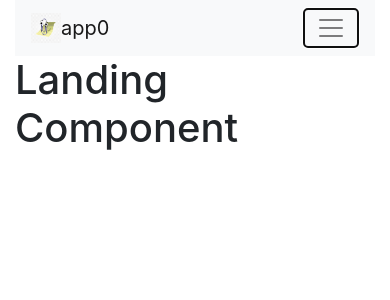
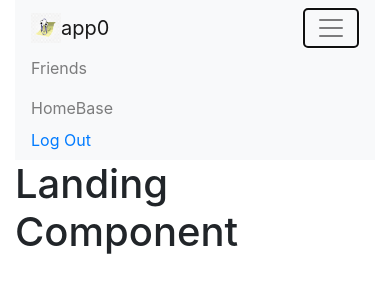
Before and after one commit to andresbeltre/app0, a React (Create React App) app in the folder client/: page / in a window 390 px wide. Both pictures are taken after a click on the button "Toggle navigation". Shown: the top 300 px of the page. Built offline with nearby package versions, Linux system fonts and the light colour scheme; no server answers.

Commit message:
Fixed hamburger menu

```diff
--- a/client/src/components/Header.js
+++ b/client/src/components/Header.js
@@ -38,8 +38,8 @@ class Header extends Component {
               className="navbar-toggler"
               type="button"
               data-toggle="collapse"
-              data-target="#navbarNavAltMarkup"
-              aria-controls="navbarNavAltMarkup"
+              data-target="#hamBurgerMenu"
+              aria-controls="hamBurgerMenu"
               aria-expanded="false"
               aria-label="Toggle navigation"
             >
@@ -47,7 +47,7 @@ class Header extends Component {
             </button>
             <div
               className="collapse navbar-collapse justify-content-between"
-              id="navbarNav"
+              id="hamBurgerMenu"
             >
               {this.props.auth ? (
                 <ul className="navbar-nav">
```
